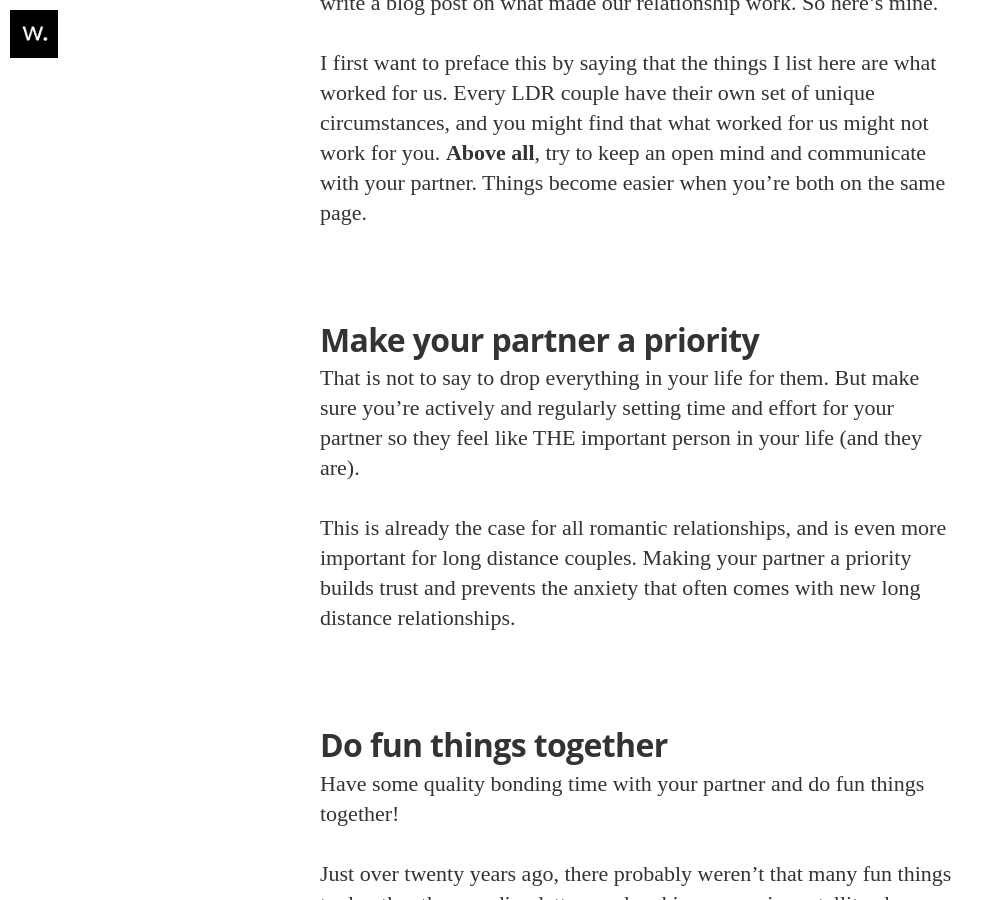
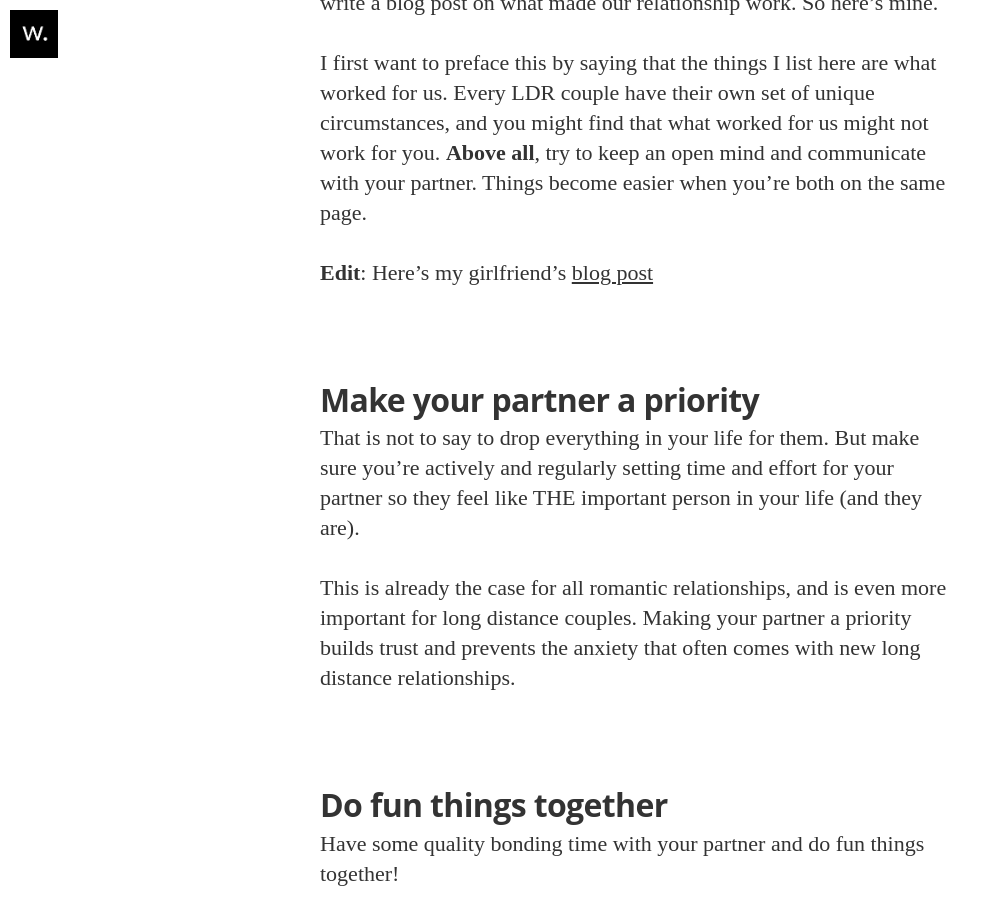
Before and after one commit to WeilonYing/weilonying.github.io, a Jekyll site: the page built from _posts/2019-09-20-how-to-do-a-long-distance-relationship.md, in a window 1280 px wide and 900 px high, scrolled down 982 px. Shown: the whole window, without its empty margins (0-1004 px from the left). Built offline with Jekyll 4.4.1, drawn with Linux system fonts in a browser that asks for light colours; nearby versions of some CDN libraries; some web fonts are replaced.

Commit message:
Added link to avalonche's blog post in how-to-do-a-long-distance-relationship

```diff
--- a/_posts/2019-09-20-how-to-do-a-long-distance-relationship.md
+++ b/_posts/2019-09-20-how-to-do-a-long-distance-relationship.md
@@ -14,6 +14,8 @@ I first want to preface this by saying that the things I list here are what work
 Every LDR couple have their own set of unique circumstances, and you might find that what
 worked for us might not work for you. **Above all**, try to keep an open mind and
 communicate with your partner. Things become easier when you're both on the same page.
+
+**Edit**: Here's my girlfriend's [blog post](https://avalonche.github.io/how-to-do-a-long-distance-relationship)
 
 # Make your partner a priority
 That is not to say to drop everything in your life for them. But make sure you're actively
```
